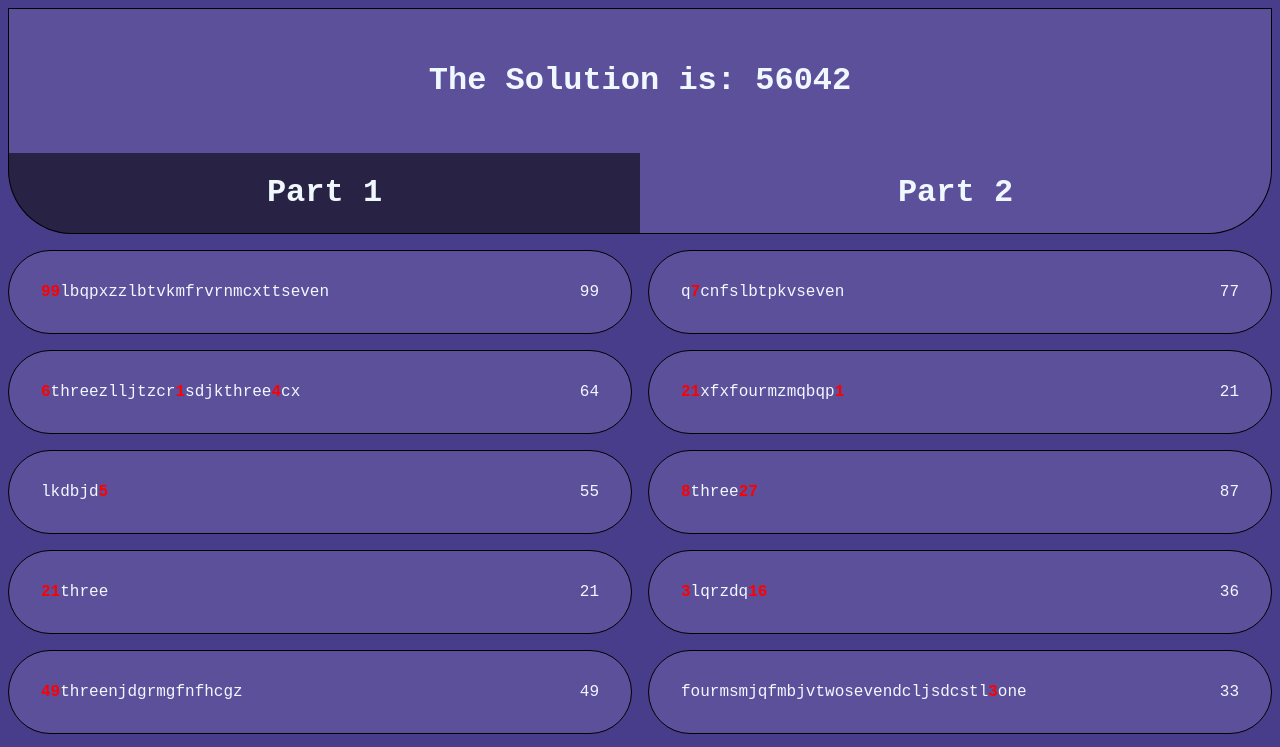
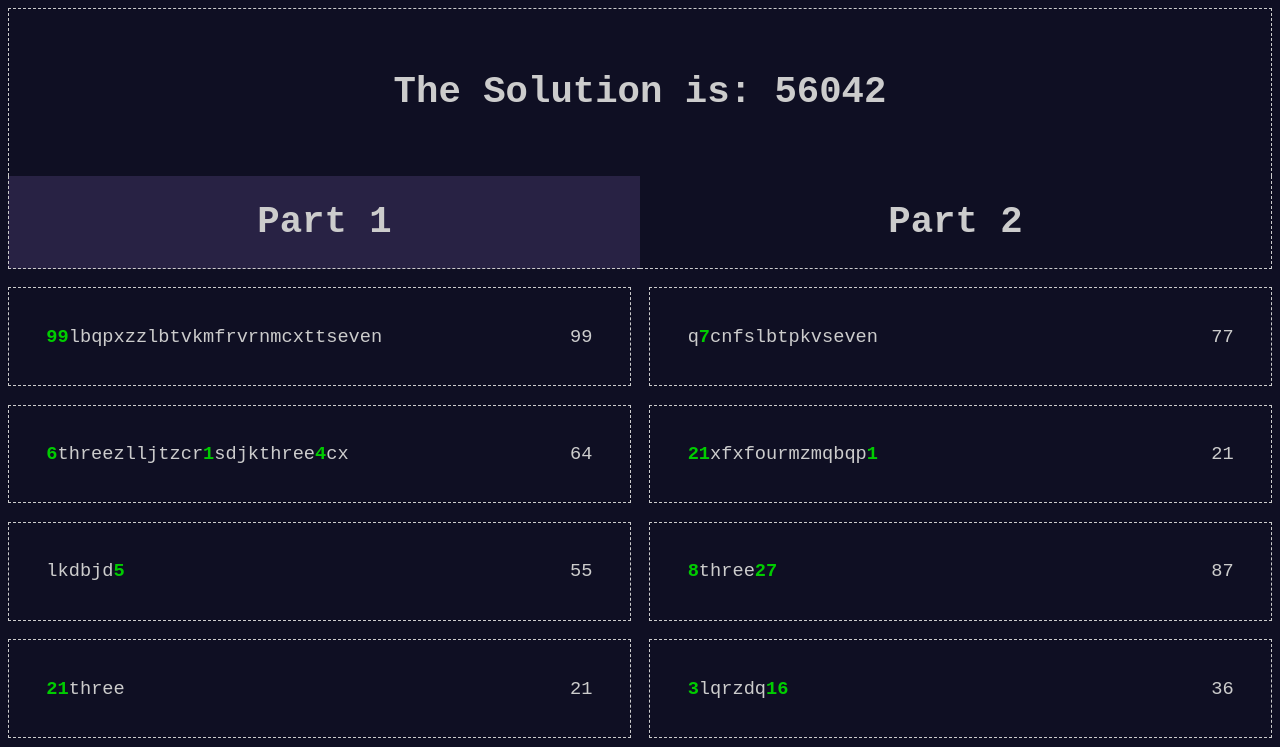
Before and after one commit to Julian-Vars/AoC2023, a plain HTML site: page 1/day1.html in a window 1280 px wide. Both pictures are taken after a click on the element "Part 1". Shown: the top 747 px of the page. Drawn offline with Linux system fonts and the light colour scheme.

Commit message:
changed styling to match closer to AoC's

```diff
--- a/1/day1.html
+++ b/1/day1.html
@@ -6,6 +6,7 @@
     <title>Day 1</title>
     <script type="module" src="day1.js"></script>
     <link rel="stylesheet" href="style.css">
+    <link rel="stylesheet" href="../global-style.css">
 </head>
 <body>
     <header>
--- a/1/day1.js
+++ b/1/day1.js
@@ -3,7 +3,7 @@ import part2 from './part2.js'
 
 const main = document.getElementsByTagName('main')[0]
 
-const input = await (await fetch('/AoC2023/1/input.txt')).text();
+const input = await (await fetch('/1/input.txt')).text();
 
 const buttonPart1 = document.getElementById('part1');
 const buttonPart2 = document.getElementById('part2');
--- a/1/style.css
+++ b/1/style.css
@@ -1,67 +1,41 @@
-
-b{
-    color: red;
+main{
+    display: grid;
+    gap: 1em;
+    grid-template-columns: repeat(auto-fit, minmax(600px, 1fr));
 }
-i{
-    color: lime;
-}
-
 main>div{
-    border: solid black 1px;
-    border-radius: 4em;
+    border: dashed #cccccc 1px;
     padding: 2em;
-    background-color: rgb(93, 80, 155);
 }
 main>div>span{
     float: right;
 }
-html{
-    font-family: 'Courier New', Courier, monospace;
-    color:aliceblue;
-    background-color: darkslateblue;
-    font-size: 16px;
+header{
+    margin-bottom: 1em;
 }
 .buttons{
     display: flex;
 }
-.solution{
-    background-color: rgb(93, 80, 155);
-    height: 100%;
-    padding: 2em;
-    text-align: center;
-    border: 1px black solid;
-    border-bottom: 0;
-}
 .buttons>div{
-    border: 1px black solid;
+    border: 1px #cccccc dashed;
     border-top: 0;
     flex:1;
     text-align: center;
-    background-color: rgb(93, 80, 155);
-    border-radius: 4em;
-    border-top-left-radius: 0;
-    border-top-right-radius: 0;
     transition: background-color .1s;
-}
-.buttons>div:hover{
-    background-color: rgb(67, 58, 112);
-}
-#part1{
-    border-bottom-right-radius: 0;
-    border-right: 0;
-}
-#part2{
-    border-bottom-left-radius: 0;
-    border-left: 0;
-}
-main{
-    display: grid;
-    gap: 1em;
-    grid-template-columns: repeat(auto-fit, minmax(450px, 1fr));
-}
-header{
-    margin-bottom: 1em;
 }
 .buttons>div.selected{
     background-color: rgb(40, 34, 68);
 }
+.solution{
+    height: 100%;
+    padding: 2em;
+    text-align: center;
+    border: 1px #cccccc dashed;
+    border-bottom: 0;
+}
+#part1{
+    border-right: 0;
+}
+#part2{
+    border-left: 0;
+}
--- /dev/null
+++ b/global-style.css
@@ -0,0 +1,13 @@
+html{
+    font-family:"Source Code Pro", monospace;
+    color:#cccccc;
+    background-color: #0f0f23;
+    font-size: 14pt;
+    font-weight: 300;
+}
+b{
+    color: #00cc00;
+}
+i{
+    color: #ffff66;
+}
```
